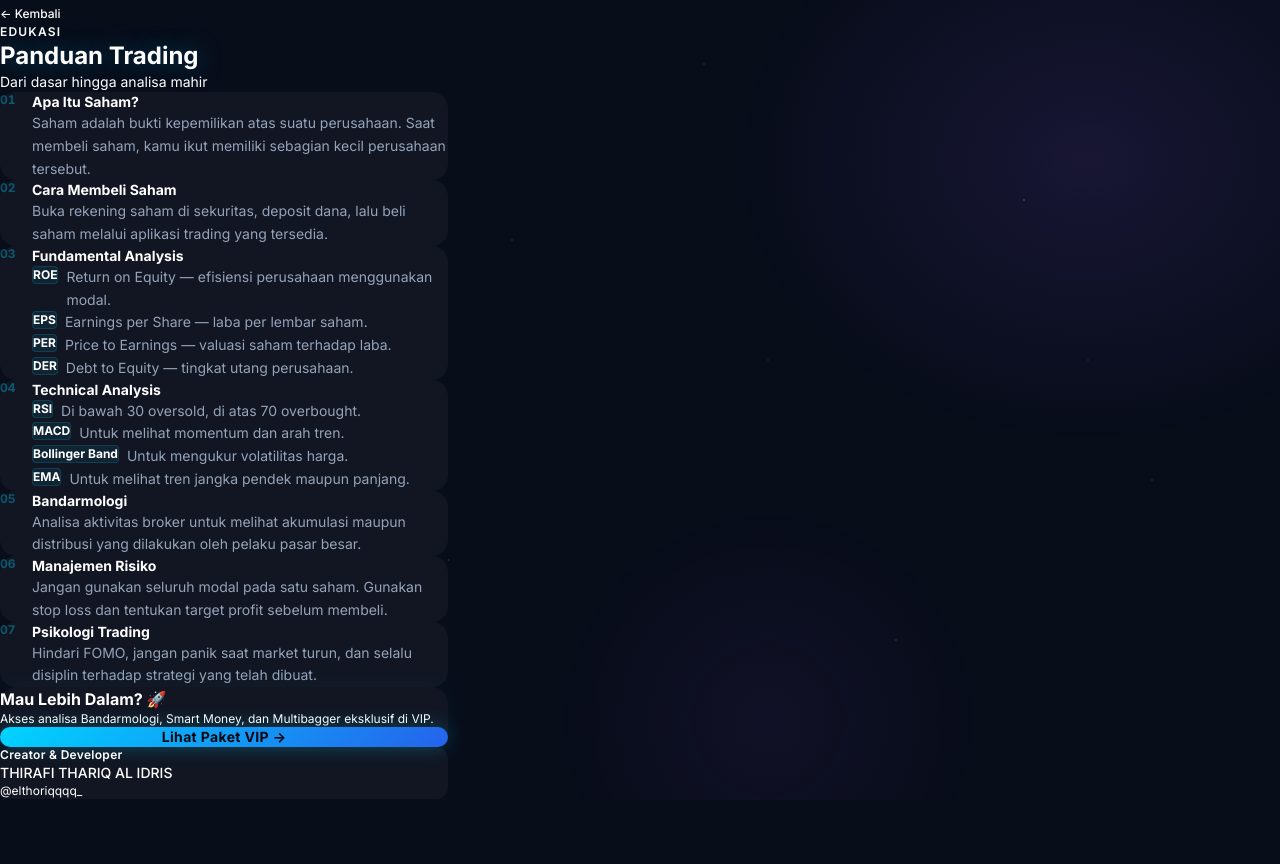
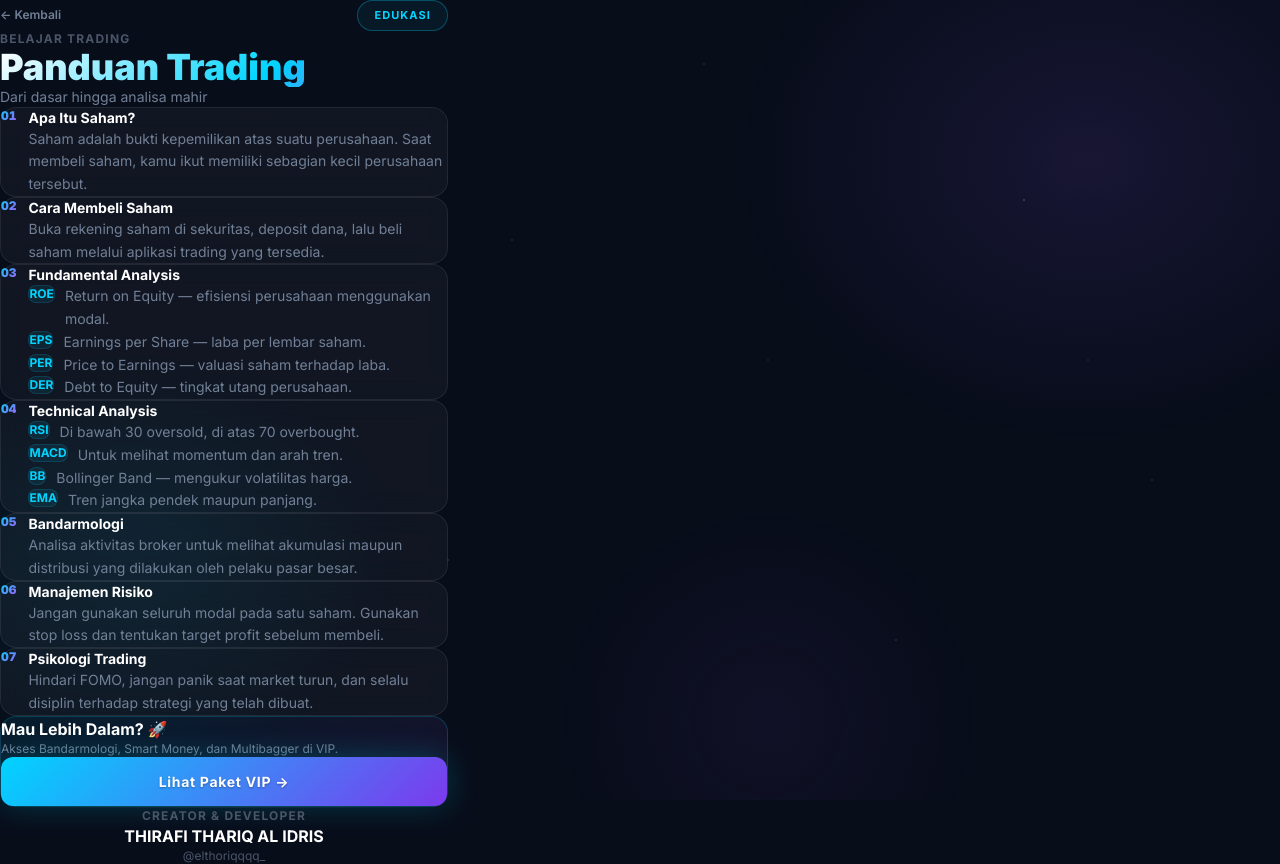
Before and after one commit to pediaboy/analisis, a Next.js app: page /panduan in a window 1280 px wide. Before the commit the page ends 800 px from the top, so only its background shows below. Built offline with nearby package versions, Linux system fonts and the light colour scheme.

Commit message:
redesign v2: app/panduan/page.tsx — dark space + cyan/purple gradient style

```diff
--- a/app/panduan/page.tsx
+++ b/app/panduan/page.tsx
@@ -2,14 +2,14 @@ const sections = [
   {
     no: "01",
     title: "Apa Itu Saham?",
-    content:
-      "Saham adalah bukti kepemilikan atas suatu perusahaan. Saat membeli saham, kamu ikut memiliki sebagian kecil perusahaan tersebut.",
+    content: "Saham adalah bukti kepemilikan atas suatu perusahaan. Saat membeli saham, kamu ikut memiliki sebagian kecil perusahaan tersebut.",
+    bullets: null,
   },
   {
     no: "02",
     title: "Cara Membeli Saham",
-    content:
-      "Buka rekening saham di sekuritas, deposit dana, lalu beli saham melalui aplikasi trading yang tersedia.",
+    content: "Buka rekening saham di sekuritas, deposit dana, lalu beli saham melalui aplikasi trading yang tersedia.",
+    bullets: null,
   },
   {
     no: "03",
@@ -29,91 +29,98 @@ const sections = [
     bullets: [
       { term: "RSI", desc: "Di bawah 30 oversold, di atas 70 overbought." },
       { term: "MACD", desc: "Untuk melihat momentum dan arah tren." },
-      { term: "Bollinger Band", desc: "Untuk mengukur volatilitas harga." },
-      { term: "EMA", desc: "Untuk melihat tren jangka pendek maupun panjang." },
+      { term: "BB", desc: "Bollinger Band — mengukur volatilitas harga." },
+      { term: "EMA", desc: "Tren jangka pendek maupun panjang." },
     ],
   },
   {
     no: "05",
     title: "Bandarmologi",
-    content:
-      "Analisa aktivitas broker untuk melihat akumulasi maupun distribusi yang dilakukan oleh pelaku pasar besar.",
+    content: "Analisa aktivitas broker untuk melihat akumulasi maupun distribusi yang dilakukan oleh pelaku pasar besar.",
+    bullets: null,
   },
   {
     no: "06",
     title: "Manajemen Risiko",
-    content:
-      "Jangan gunakan seluruh modal pada satu saham. Gunakan stop loss dan tentukan target profit sebelum membeli.",
+    content: "Jangan gunakan seluruh modal pada satu saham. Gunakan stop loss dan tentukan target profit sebelum membeli.",
+    bullets: null,
   },
   {
     no: "07",
     title: "Psikologi Trading",
-    content:
-      "Hindari FOMO, jangan panik saat market turun, dan selalu disiplin terhadap strategi yang telah dibuat.",
+    content: "Hindari FOMO, jangan panik saat market turun, dan selalu disiplin terhadap strategi yang telah dibuat.",
+    bullets: null,
   },
 ];
 
 export default function PanduanPage() {
   return (
-    <main
-      className="min-h-screen text-white max-w-md mx-auto"
-      style={{ background: "var(--bg-base)" }}
-    >
-      {/* HEADER */}
-      <div className="px-5 pt-10 pb-5" style={{ borderBottom: "1px solid var(--border-subtle)" }}>
-        <a href="/" className="inline-flex items-center gap-1.5 text-xs font-medium mb-6 transition-opacity hover:opacity-70" style={{ color: "var(--text-muted)" }}>
-          ← Kembali
-        </a>
-        <p className="text-xs font-semibold tracking-widest uppercase mb-1" style={{ color: "var(--text-muted)" }}>
-          Edukasi
+    <main className="min-h-screen text-white max-w-md mx-auto px-5 pt-12 pb-12">
+
+      {/* NAV */}
+      <div className="flex items-center justify-between mb-12">
+        <a href="/" className="text-xs font-semibold" style={{ color: "var(--muted-2)" }}>← Kembali</a>
+        <span className="pill">EDUKASI</span>
+      </div>
+
+      {/* HERO */}
+      <div className="mb-10">
+        <p className="text-xs font-bold tracking-widest uppercase mb-2" style={{ color: "var(--muted)" }}>
+          Belajar Trading
         </p>
         <h1
-          className="text-2xl font-bold"
-          style={{ color: "var(--neon-cyan)", textShadow: "0 0 24px rgba(0,212,255,0.35)" }}
+          className="text-4xl font-black"
+          style={{
+            background: "linear-gradient(135deg, #ffffff 0%, var(--cyan) 60%, var(--purple) 100%)",
+            WebkitBackgroundClip: "text",
+            WebkitTextFillColor: "transparent",
+            backgroundClip: "text",
+          }}
         >
           Panduan Trading
         </h1>
-        <p className="text-sm mt-1" style={{ color: "var(--text-muted)" }}>
+        <p className="text-sm mt-2" style={{ color: "var(--muted-2)" }}>
           Dari dasar hingga analisa mahir
         </p>
       </div>
 
-      <div className="px-5 py-5 space-y-3 pb-10">
+      <div className="space-y-3">
         {sections.map((s) => (
-          <div
-            key={s.no}
-            className="rounded-2xl p-5"
-            style={{ background: "var(--bg-card)", border: "1px solid var(--border-subtle)" }}
-          >
+          <div key={s.no} className="glass p-5">
             <div className="flex items-start gap-3">
               <span
-                className="text-xs font-bold tabular-nums mt-0.5"
-                style={{ color: "rgba(0,212,255,0.35)", minWidth: "20px" }}
+                className="text-xs font-black tabular-nums mt-0.5 flex-shrink-0"
+                style={{
+                  background: "linear-gradient(135deg, var(--cyan), var(--purple))",
+                  WebkitBackgroundClip: "text",
+                  WebkitTextFillColor: "transparent",
+                  backgroundClip: "text",
+                }}
               >
                 {s.no}
               </span>
               <div className="flex-1">
                 <p className="text-sm font-bold text-white mb-2">{s.title}</p>
                 {s.content && (
-                  <p className="text-sm leading-relaxed" style={{ color: "#94a3b8" }}>
+                  <p className="text-sm leading-relaxed" style={{ color: "var(--muted-2)" }}>
                     {s.content}
                   </p>
                 )}
                 {s.bullets && (
                   <div className="space-y-2">
                     {s.bullets.map((b) => (
-                      <div key={b.term} className="flex gap-2 text-sm">
+                      <div key={b.term} className="flex gap-2.5 text-sm items-start">
                         <span
-                          className="font-bold flex-shrink-0 text-xs px-2 py-0.5 rounded h-fit mt-0.5"
+                          className="text-xs font-bold px-2 py-0.5 rounded-lg flex-shrink-0 mt-0.5"
                           style={{
                             background: "rgba(0,212,255,0.08)",
-                            color: "var(--neon-cyan)",
+                            color: "var(--cyan)",
                             border: "1px solid rgba(0,212,255,0.15)",
                           }}
                         >
                           {b.term}
                         </span>
-                        <span style={{ color: "#94a3b8" }} className="leading-relaxed">
+                        <span className="leading-relaxed" style={{ color: "var(--muted-2)" }}>
                           {b.desc}
                         </span>
                       </div>
@@ -129,39 +136,29 @@ export default function PanduanPage() {
         <div
           className="rounded-2xl p-5"
           style={{
-            background: "var(--bg-card)",
-            border: "1px solid var(--border-active)",
-            boxShadow: "0 0 24px rgba(0,212,255,0.05)",
+            background: "linear-gradient(135deg, rgba(0,212,255,0.08) 0%, rgba(168,85,247,0.08) 100%)",
+            border: "1px solid rgba(0,212,255,0.2)",
           }}
         >
           <p className="font-bold text-white mb-1">Mau Lebih Dalam? 🚀</p>
-          <p className="text-xs mb-4" style={{ color: "var(--text-muted)" }}>
-            Akses analisa Bandarmologi, Smart Money, dan Multibagger eksklusif di VIP.
+          <p className="text-xs mb-4" style={{ color: "var(--muted-2)" }}>
+            Akses Bandarmologi, Smart Money, dan Multibagger di VIP.
           </p>
-          <a
-            href="/paket"
-            className="block text-center py-3.5 rounded-xl font-bold text-sm tracking-wide"
-            style={{
-              background: "linear-gradient(135deg, #00d4ff 0%, #2563eb 100%)",
-              color: "#020810",
-              boxShadow: "0 0 20px rgba(0,212,255,0.25)",
-            }}
-          >
+          <a href="/paket" className="btn-primary">
             Lihat Paket VIP →
           </a>
         </div>
 
         {/* FOOTER */}
-        <div
-          className="rounded-xl px-5 py-4"
-          style={{ background: "var(--bg-card)", border: "1px solid var(--border-subtle)" }}
-        >
-          <div className="text-xs font-semibold tracking-wide" style={{ color: "var(--neon-cyan)" }}>
+        <div className="divider" />
+        <div className="text-center pt-2">
+          <p className="text-xs font-bold tracking-widest uppercase mb-1" style={{ color: "var(--muted)" }}>
             Creator & Developer
-          </div>
-          <div className="text-sm font-medium text-white mt-1">THIRAFI THARIQ AL IDRIS</div>
-          <div className="text-xs mt-0.5" style={{ color: "var(--text-muted)" }}>@elthoriqqqq_</div>
+          </p>
+          <p className="font-bold text-white">THIRAFI THARIQ AL IDRIS</p>
+          <p className="text-xs mt-0.5" style={{ color: "var(--muted)" }}>@elthoriqqqq_</p>
         </div>
+
       </div>
     </main>
   );
```
